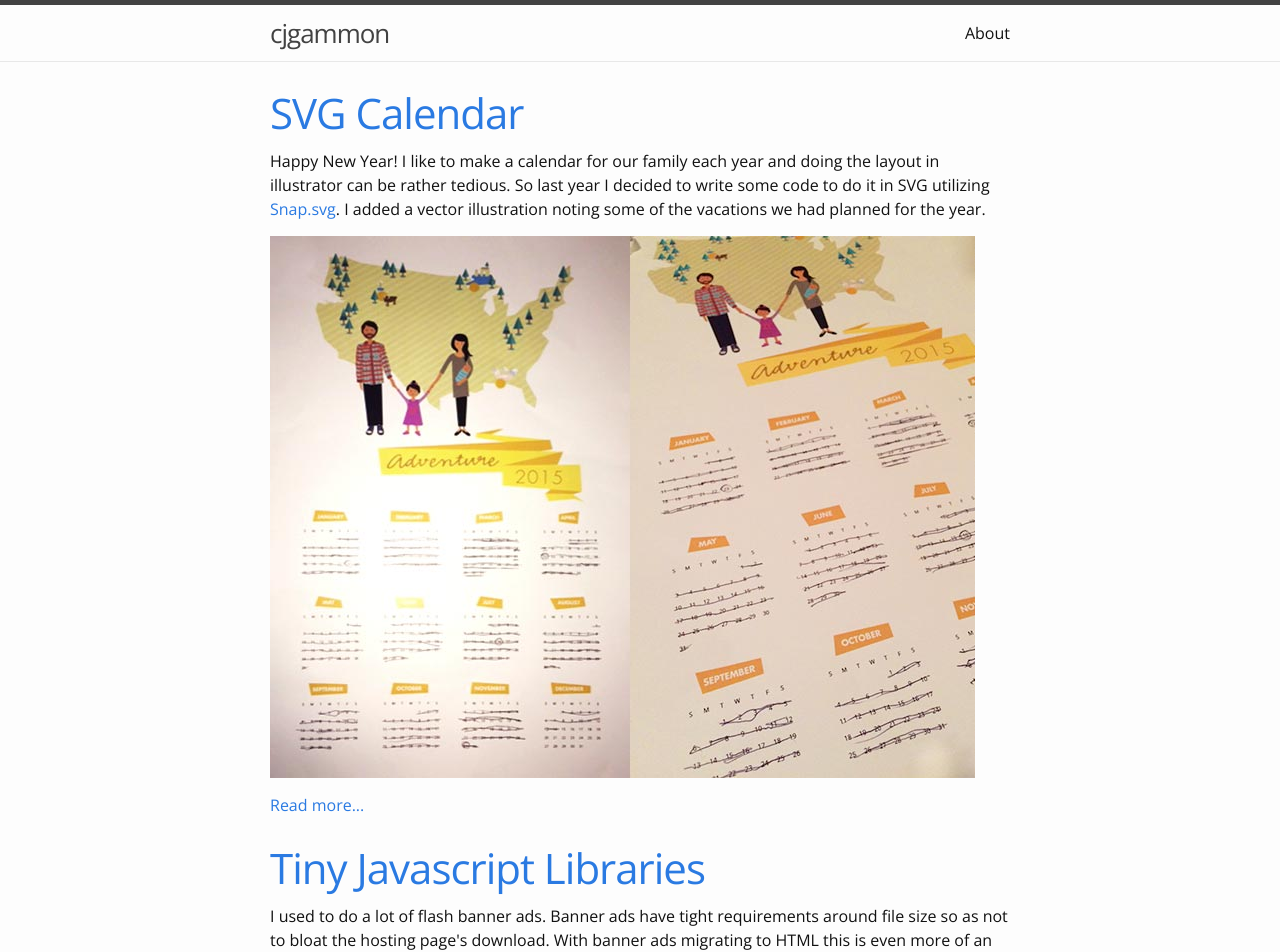
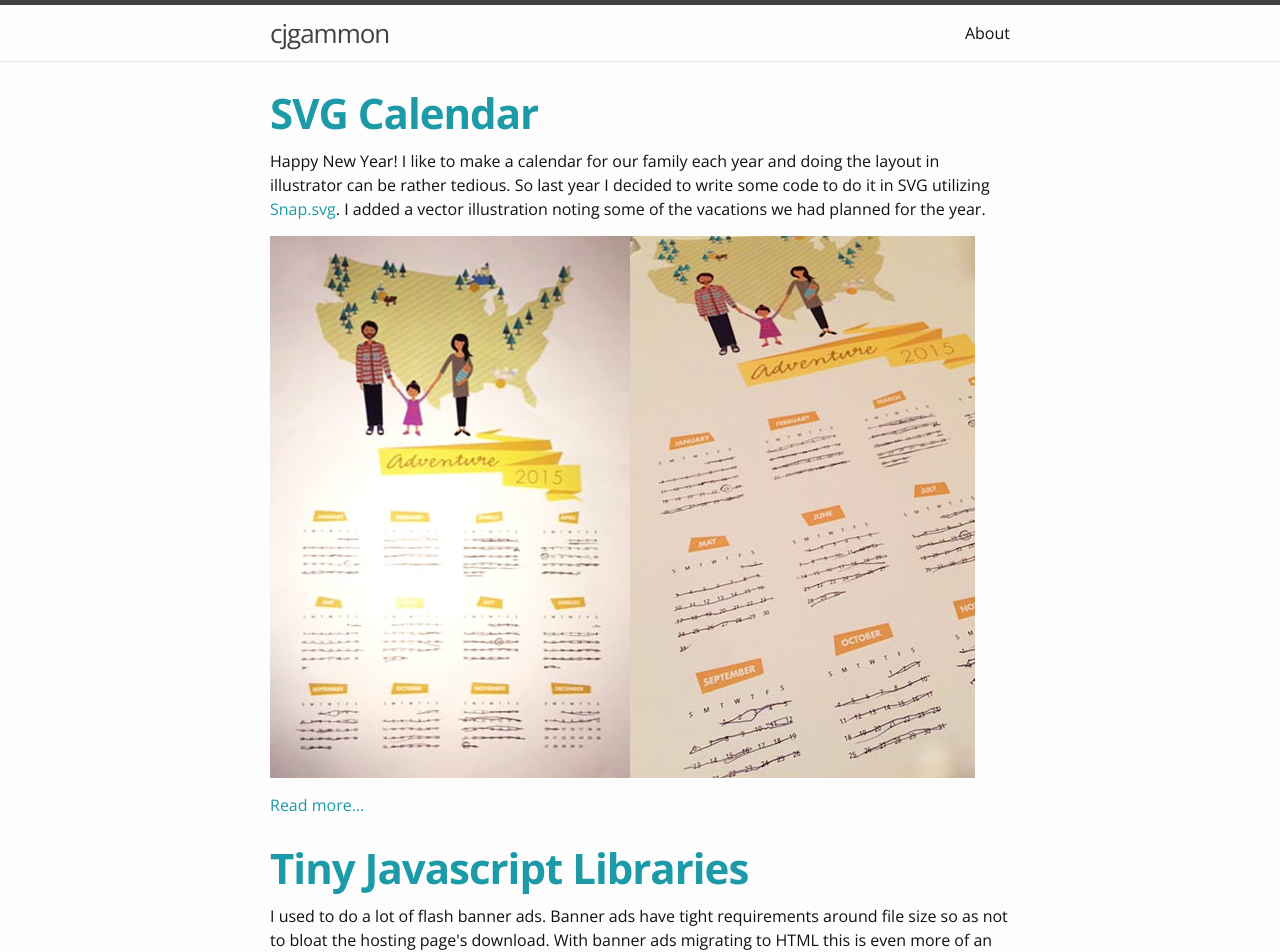
Before and after one commit to cjgammon/blog, a Jekyll site: the page built from index.html, in a window 1280 px wide. Shown: the top 952 px of the page. Built offline with Jekyll 4.4.1, drawn with Linux system fonts in a browser that asks for light colours; some web fonts are replaced; the list of posts is cut into pages by our own code.

Commit message:
minor changes to css

```diff
--- a/_includes/head.html
+++ b/_includes/head.html
@@ -6,7 +6,7 @@
   <title>{% if page.title %}{{ page.title }}{% else %}{{ site.title }}{% endif %}</title>
   <meta name="description" content="{% if page.excerpt %}{{ page.excerpt | strip_html | strip_newlines | truncate: 160 }}{% else %}{{ site.description }}{% endif %}">
 
-  <link href='https://fonts.googleapis.com/css?family=Open+Sans:400,300,700' rel='stylesheet' type='text/css'>
+  <link href='https://fonts.googleapis.com/css?family=Open+Sans:400,300,700|Biryani:200' rel='stylesheet' type='text/css'>
   <link rel="stylesheet" href="{{ "/css/main.css" | prepend: site.baseurl }}">
   <link rel="canonical" href="{{ page.url | replace:'index.html','' | prepend: site.baseurl | prepend: site.url }}">
   <link rel="alternate" type="application/rss+xml" title="{{ site.title }}" href="{{ "/feed.xml" | prepend: site.baseurl | prepend: site.url }}">
--- a/_sass/_base.scss
+++ b/_sass/_base.scss
@@ -82,7 +82,7 @@
  * Headings
  */
 h1, h2, h3, h4, h5, h6 {
-    font-weight: $light-font-weight;
+    font-family: $header-font-family;
 }
 
 em {
--- a/css/main.scss
+++ b/css/main.scss
@@ -7,6 +7,8 @@
 
 // Our variables
 $base-font-family: "Open Sans", "Helvetica Neue", Helvetica, Arial, sans-serif;
+$header-font-family: "Biryani", "Open Sans", "Helvetica Neue", Helvetica, Arial, sans-serif;
+
 $base-font-size:   16px;
 $base-font-weight: 400;
 $small-font-size:  $base-font-size * 0.875;
@@ -19,7 +21,7 @@
 
 $text-color:       #111;
 $background-color: #fdfdfd;
-$brand-color:      #2a7ae2;
+$brand-color:      #1C9AA7;
 
 $grey-color:       #828282;
 $grey-color-light: lighten($grey-color, 40%);
```
